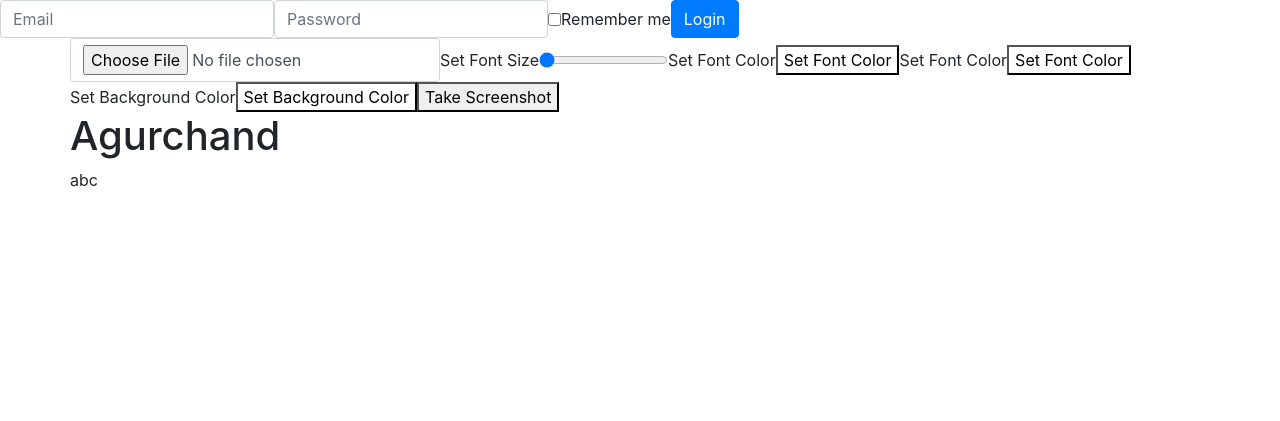
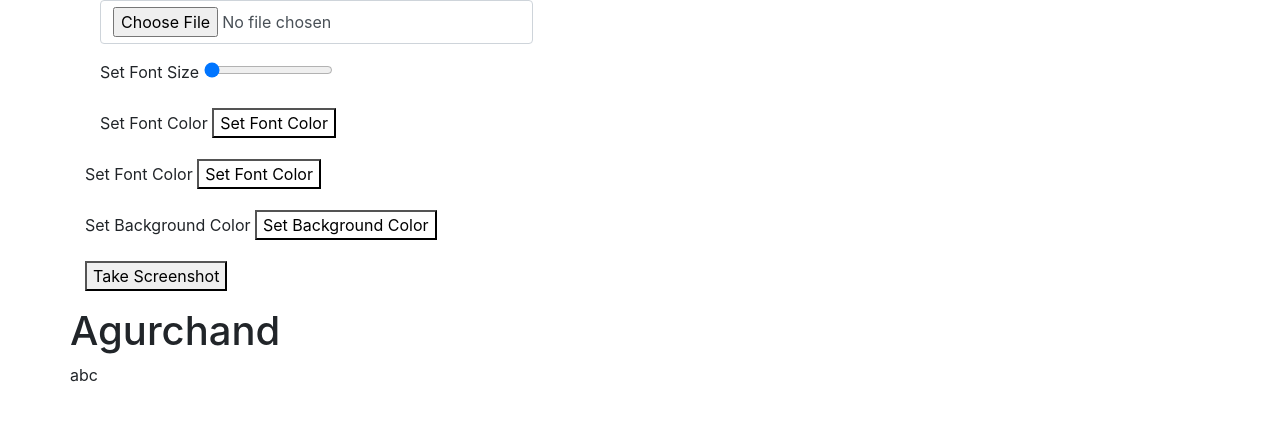
Before and after one commit to karangupta851/Projects, a PHP site: page /html-canvas-screenshot-master1/index.php in a window 1280 px wide. Shown: the top 421 px of the page. Run offline with PHP 8.4, Linux system fonts and the light colour scheme; some libraries are stand-ins or nearby versions.

Commit message:
Update index.php

```diff
--- a/html-canvas-screenshot-master1/index.php
+++ b/html-canvas-screenshot-master1/index.php
@@ -12,54 +12,15 @@
 	<script type="text/javascript" src="js/bootstrap.min.js"></script>
 </head>
 <body>
-
-
-    <form class="form-inline">
-
-        <div class="form-group">
-
-            <label class="sr-only" for="inputEmail">Email</label>
-
-            <input type="email" class="form-control" id="inputEmail" placeholder="Email">
-
-        </div>
-
-        <div class="form-group">
-
-            <label class="sr-only" for="inputPassword">Password</label>
-
-            <input type="password" class="form-control" id="inputPassword" placeholder="Password">
-
-        </div>
-
-        <div class="checkbox">
-
-            <label><input type="checkbox"> Remember me</label>
-
-        </div>
-
-        <button type="submit" class="btn btn-primary">Login</button>
-
-    </form>
-
-
 <div class="container">
 <div class="row">
-
-
-
-    <form class="form-inline">
-
+    <form class="col-md-12">
+	    <div class="col-md-5">
         <div class="form-group">
-
             <label class="sr-only" for="inputEmail">Upload Image File</label>
-
             <input type="file" class="form-control" onchange="readURL(this);" />
-
         </div>
-
         <div class="form-group">
-
             <label for="fontSize">Set Font Size</label>
             <input id="slider" type ="range" min ="12" max="100" value ="0"/>
         </div>
@@ -67,6 +28,7 @@
 		<label for="fontColor">Set Font Color</label>
             <button class="jscolor {valueElement:'chosen-value', onFineChange:'setTextColor(this)'}" >Set Font Color</button>
         </div>
+	    </div>
  <div class="form-group">
 		<label for="fontColor">Set Font Color</label>
             <button class="jscolor {valueElement:'chosen-value1', onFineChange:'setTextColor1(this)'}">Set Font Color</button>
```
